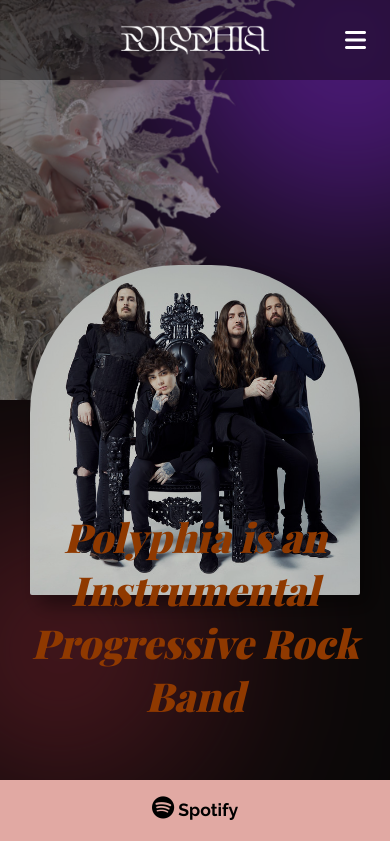
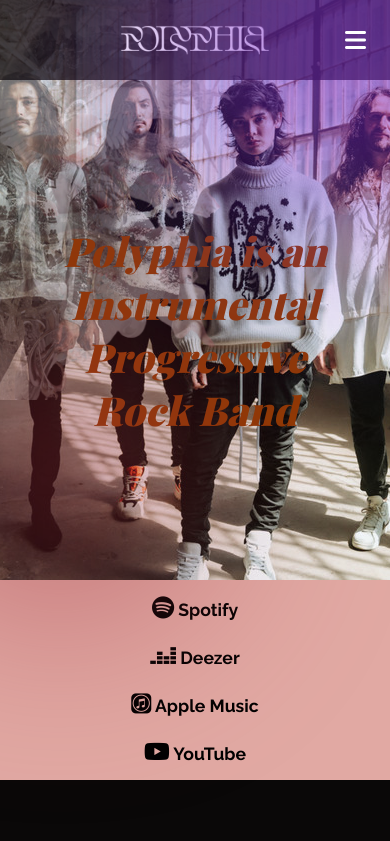
Before and after one commit to AndressaMendess/polyphia-site, a plain HTML site: page index.html in a window 390 px wide. Shown: the top 841 px of the page. Drawn offline with nearby package versions, Linux system fonts and the light colour scheme; a web font is replaced by a local one.

Commit message:
update index.html and style add new media

```diff
--- a/index-style/style.css
+++ b/index-style/style.css
@@ -37,21 +37,24 @@ body {
 
 /* ---------- Starts Header ---------- */
 header {
-    height: 1000px;
+    width: 100vw;
+    height: auto;
     position: relative;
     display: flex;
     flex-direction: column;
+    background: var(--preto) url(../media/banner.jpg) no-repeat center center;
+    background-size: cover;
+    backdrop-filter: brightness(50%);
 }
 
 header #bola {
     width: 300px;
     height: 300px;
     position: absolute;
-    top: 500px;
+    top: 20rem;
     left: -90px;
     background-color: #9D2D3C;
     border-radius: 50%;
-    z-index: -3;
     filter: blur(100px);
     opacity: .5;
 }
@@ -66,43 +69,28 @@ header #bola01 {
     border-radius: 50%;
     opacity: .6;
     filter: blur(100px);
+}
+
+header #playing {
+    width: 400px;
+    position: absolute;
+    opacity: 0.5;
     z-index: -3;
 }
 
-header #playing {
-    width: 600px;
-    position: absolute;
-    opacity: 0.5;
-    z-index: -2;
+#playing img {
+    width: 400px;
 }
-
-#playing img {
-    width: 600px;
-}
-
 
 .main-header {
     display: flex;
     flex-direction: column;
     justify-content: center;
-    height: 700px;
+    height: 500px;
     padding: 30px;
 }
 
-.main-header img#polyphia1 {
-    max-width: 400px;
-    margin: auto;
-    border-radius: 45% 45% 2px 2px;
-    box-shadow: 10px 10px 20px #00000071;
-    filter: brightness(80%);
-    z-index: -1;
-}
-
 .main-header h1 {
-    position: absolute;
-    top: 33rem;
-    left: 0;
-    right: 0;
     padding: 30px;
     color: var(--bege2);
     font: italic 900 3em var(--titulo);
@@ -499,6 +487,7 @@ footer #god img {
 @media screen and (max-width: 850px) {
 
 /* ---------- Starts Header ---------- */
+
 header .main-header h1 {
     font-size: 2.5em;
     text-align: center;
@@ -623,20 +612,18 @@ footer #god img {
 
 @media screen and (max-width: 600px) {
 /* ---------- Starts Header ---------- */
+header {
+    background: var(--preto) url(../media/banner2.jpg) no-repeat top center;
+}
+
     header #logo {
         width: 150px;
     }
 
     header nav {
-        background-color: #0a080871;
+        background-color: #0a0808bb;
     }
 
-    nav ul.menu-desktop li a {
-        font-family: var(--corpo);
-        font-weight: 600;
-        color: #fff;
-        padding: 1rem 100% 1rem 1rem;
-    }
 
     header #menu-mobile {
         display: block;
@@ -660,7 +647,7 @@ footer #god img {
         width: 100%;
         height: 70px;
         right: 0;
-        background-color: #0a080871;
+        background-color: #0a0808bb;
     }
 
     header #second-item {
@@ -670,18 +657,24 @@ footer #god img {
         width: 100%;
         height: 70px;
         right: 0;
-        background-color: #0a080871;
+        background-color: #0a0808bb;
+    }
+
+    nav #menu-desktop ul li {
+        padding: 1rem 0;
+    }
+
+    nav ul.menu-desktop li a {
+        font-family: var(--corpo);
+        font-weight: 600;
+        color: #fff;
+        padding: 1rem 100% 1rem 1rem;
     }
 
     #nav.active .menu-desktop,
     #nav.active #second-item {
         display: block;
     }
-
-    header .main-header #polyphia1 {
-        width: 100%;
-        margin: 0;
-        }
 
     header .header-streamings {
         flex-direction: column;
--- a/index.html
+++ b/index.html
@@ -33,7 +33,6 @@
         </nav>
 
         <div class="main-header">
-            <img id="polyphia1" src="media/001.jpg" alt="Polyphia Band" loading="lazy">
             <h1>Polyphia is an Instrumental <br> Progressive Rock Band</h1>
         </div>
         <div class="header-streamings">
@@ -74,7 +73,7 @@
             </div>
         </section>
         <section class="style">
-            <img src="media/08.png" alt="Polyphia Band" loading="lazy">
+            <img src="media/001.jpg" alt="Polyphia Band" loading="lazy">
             <div class="text">
                 <h1>Estilo</h1>
                 <p>Nos trabalhos empregam mais influências de metal progressivo do que seus lançamentos posteriores. O
@@ -214,6 +213,15 @@
                     </div>
                     <div class="swiper-slide">
                         <div class="album-content">
+                            <img src="media/ego-death.jpg" alt="Ego Death Single" loading="lazy">
+                            <div class="title">
+                                <h1>Ego Death</h1>
+                                <h2>Single - 2022</h2>
+                            </div>
+                        </div>
+                    </div>
+                    <div class="swiper-slide">
+                        <div class="album-content">
                             <img src="media/remember-that-you-will-die.jpg" alt="remember that you will die Album" loading="lazy">
                             <div class="title">
                                 <h1>Remember that You Will Die</h1>
```
Also changed, not shown: media/banner.jpg (added), media/banner2.jpg (added), media/ego-death.jpg (added).
